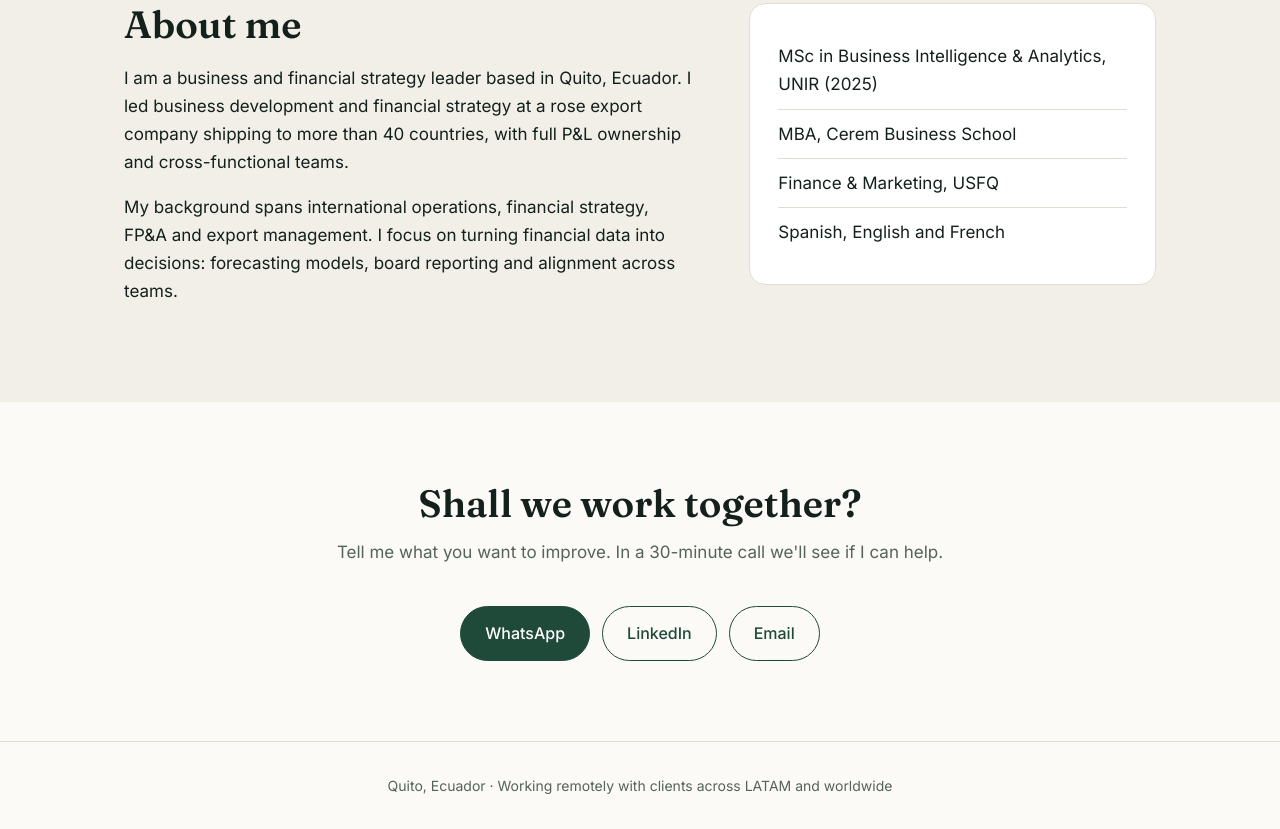
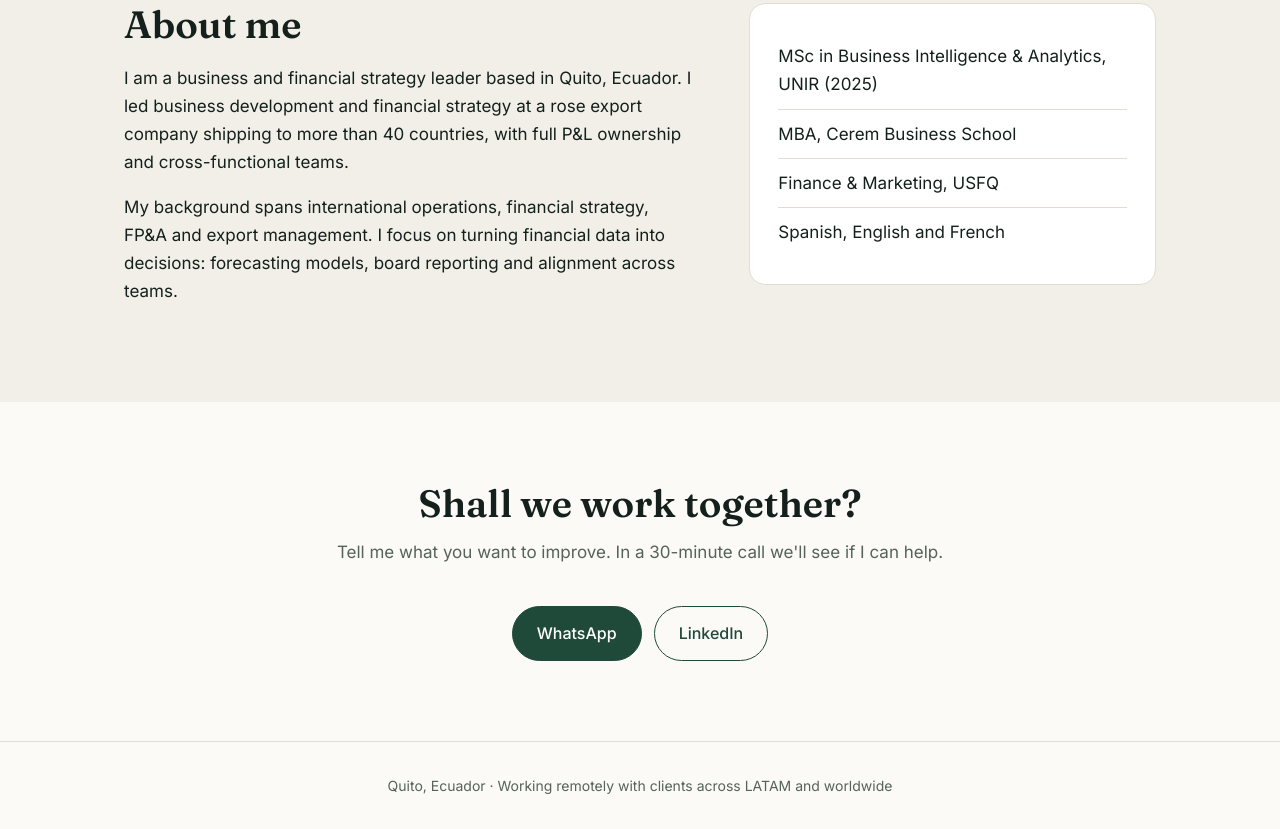
Before and after one commit to giovannavaldospinos/giovannavaldospinos.github.io, a plain HTML site: page en/index.html in a window 1280 px wide. Shown: the part 2691-3520 px from the top of the page. Drawn offline with Linux system fonts and the light colour scheme.

Commit message:
Update index.html

```diff
--- a/en/index.html
+++ b/en/index.html
@@ -16,7 +16,7 @@
 <section id="cases"><div class="wrap"><h2>Example cases</h2><p class="intro">Three kinds of problems I solve often. Company names are kept confidential.</p><div class="grid3"><article class="case"><span class="tag">Flower exporter</span><h3>Rising costs with no visibility by product</h3><dl><dt>What I did</dt><dd>Costing by product and cost center, review of input quotes against historical prices and of operational yields.</dd><dt>Outcome</dt><dd>Cost restructuring with a 10% reduction.</dd></dl></article><article class="case"><span class="tag">Agribusiness exporter</span><h3>Unpredictable cash between harvest and collection</h3><dl><dt>What I did</dt><dd>Rolling cash forecast with scenarios and regular reviews with management.</dd><dt>Outcome</dt><dd>Cash decisions made with advance visibility.</dd></dl></article><article class="case"><span class="tag">Exporting SME</span><h3>Pricing and freight with no commercial strategy</h3><dl><dt>What I did</dt><dd>Customer-level pricing strategy and negotiation of freight contracts with airlines and cargo agencies.</dd><dt>Outcome</dt><dd>Better margin and renegotiated transport contracts.</dd></dl></article></div></div></section>
 <section id="about" class="soft"><div class="wrap two"><div><h2>About me</h2><p>I am a business and financial strategy leader based in Quito, Ecuador. I led business development and financial strategy at a rose export company shipping to more than 40 countries, with full P&L ownership and cross-functional teams.</p><p>My background spans international operations, financial strategy, FP&A and export management. I focus on turning financial data into decisions: forecasting models, board reporting and alignment across teams.</p></div><ul class="creds"><li>MSc in Business Intelligence & Analytics, UNIR (2025)</li><li>MBA, Cerem Business School</li><li>Finance & Marketing, USFQ</li><li>Spanish, English and French</li></ul></div></section>
 <section id="contact" class="contact"><div class="wrap"><h2>Shall we work together?</h2><p class="intro">Tell me what you want to improve. In a 30-minute call we'll see if I can help.</p>
-<div class="actions"><a class="btn" href="https://wa.me/593990632635">WhatsApp</a><a class="btn ghost" href="https://www.linkedin.com/in/giovanna-valdospinos/">LinkedIn</a><a class="btn ghost" href="mailto:giovanna2380@gmail.com">Email</a></div></div></section>
+<div class="actions"><a class="btn" href="https://wa.me/593990632635">WhatsApp</a><a class="btn ghost" href="https://www.linkedin.com/in/giovanna-valdospinos/">LinkedIn</a></div></div></section>
 </main>
 <footer><div class="wrap">Quito, Ecuador · Working remotely with clients across LATAM and worldwide</div></footer>
 </body></html>
```
